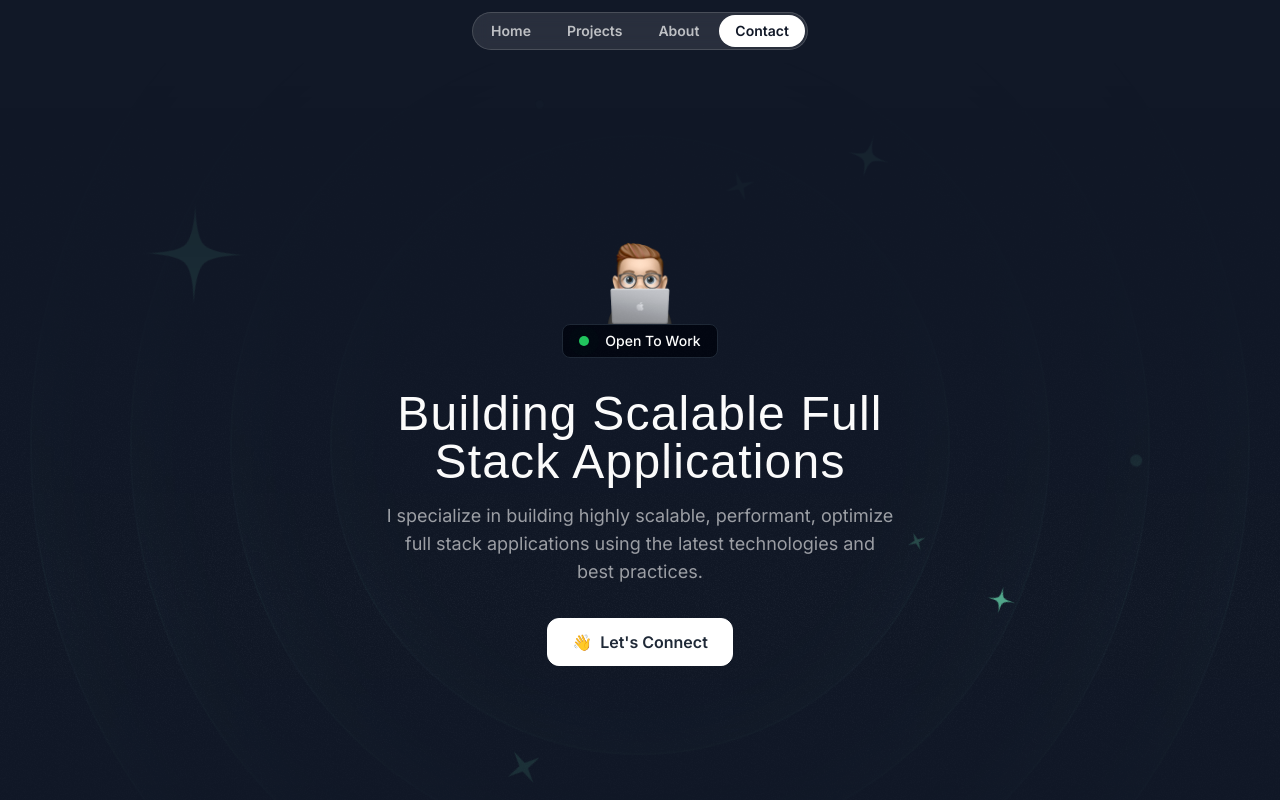
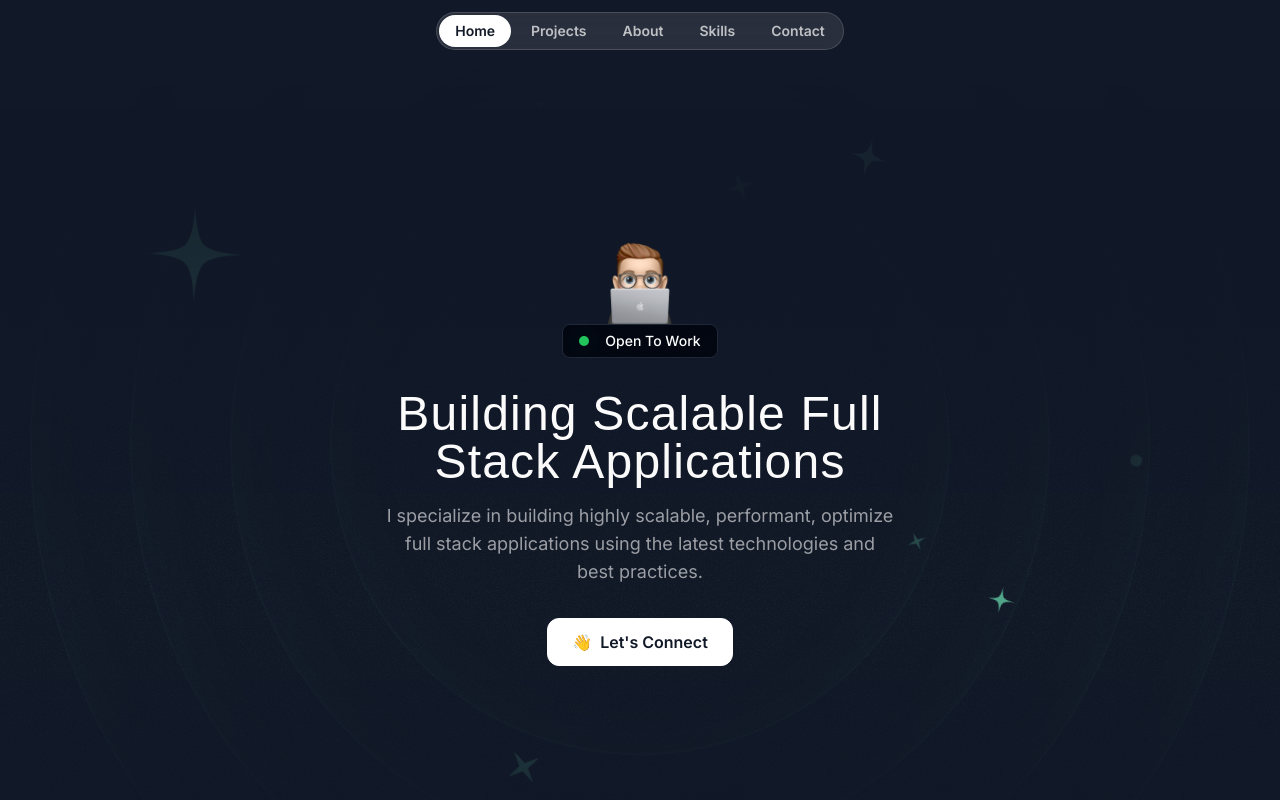
Before and after one commit to Awais-Ansarii/my-portfolio, a Next.js app: page / in a window 1280 px wide. Shown: the top 800 px of the page. Built offline with nearby package versions, Linux system fonts and the light colour scheme; a web font is replaced by a local one.

Commit message:
minor updates

```diff
--- a/src/sections/About.tsx
+++ b/src/sections/About.tsx
@@ -65,8 +65,8 @@ export const AboutSection = () => {
   };
 
   return (
-    <div className="py-20 lg:py-28">
-      <div className="container">
+    <div id={"about"} className="py-20 lg:py-28">
+      <div id={"skill"} className="container">
         <SectionHeader
           title={"About Me"}
           eyebrow={"A Glimpse into my world"}
@@ -77,8 +77,8 @@ export const AboutSection = () => {
           <div className="grid grid-cols-1 gap-8 md:grid-cols-5 lg:grid-cols-3">
             <Card className="h-[320px] md:col-span-3 lg:col-span-3">
               <CardHeader
-                title="My Tech-Stack"
-                description="Explore the technologies and tools I am proficient in"
+                title="Skills & Tech-Stack"
+                description="Explore the skills, technologies and tools I am proficient in"
               />
               <ToolboxItems
                 technologies={technologies}
--- a/src/sections/Contact.tsx
+++ b/src/sections/Contact.tsx
@@ -31,7 +31,7 @@ export const ContactSection = ({}) => {
   return (
     <div className="py-16 pt-10 ">
       <div className="container">
-        <div id="contact" className="relative text-center md:text-left bg-gradient-to-r from-emerald-300 to-sky-400 rounded-3xl py-8 px-10 text-gray-900 overflow-hidden z-0">
+        <div id="contact" className="relative text-center md:text-left bg-gradient-to-r from-emerald-300 to-sky-400 rounded-3xl py-8 lg:py-16 px-10 text-gray-900 overflow-hidden z-0">
           <div
             className="absolute inset-0 -z-10 opacity-10"
             style={{
--- a/src/sections/Header.tsx
+++ b/src/sections/Header.tsx
@@ -1,22 +1,55 @@
+"use client";
+
 import Link from "next/link";
-import React from "react";
+import React, { useState } from "react";
 
 const Header = () => {
+  const [active, setActive] = useState("#");
+
+  const SelectedSectionCss =
+    "bg-white text-gray-900 hover:text-gray-900 hover:bg-white/70";
+
   return (
     <div className="flex justify-center items-center fixed top-3 z-50 mx-auto w-full">
       <nav className="flex gap-1 p-0.5 border border-white/15 bg-white/10 rounded-full backdrop-blur">
-        <Link href={"#"} className="nav-item">
+
+        <Link
+          href="#"
+          onClick={() => setActive("#")}
+          className={`nav-item ${active === "#" ? SelectedSectionCss : ""}`}
+        >
           Home
         </Link>
-        <Link href={"#"} className="nav-item">
+
+        <Link
+          href="#project"
+          onClick={() => setActive("#project")}
+          className={`nav-item ${active === "#project" ? SelectedSectionCss : ""}`}
+        >
           Projects
         </Link>
-        <Link href={"#"} className="nav-item">
+
+        <Link
+          href="#about"
+          onClick={() => setActive("#about")}
+          className={`nav-item ${active === "#about" ? SelectedSectionCss : ""}`}
+        >
           About
         </Link>
+
         <Link
-          href={"#"}
-          className="nav-item bg-white text-gray-900 hover:text-gray-900 hover:bg-white/70"
+          href="#skill"
+          onClick={() => setActive("#skill")}
+          className={`nav-item ${active === "#skill" ? SelectedSectionCss : ""}`}
+        >
+          Skills
+        </Link>
+
+
+        <Link
+          href="#contact"
+          onClick={() => setActive("#contact")}
+          className={`nav-item ${active === "#contact" ? SelectedSectionCss : ""}`}
         >
           Contact
         </Link>
--- a/src/sections/Hero.tsx
+++ b/src/sections/Hero.tsx
@@ -9,7 +9,7 @@ import Link from "next/link";
 
 export const HeroSection = ({}) => {
   return (
-    <div className="py-32 md:py-44 lg:py-56 relative z-0 overflow-x-clip">
+    <section className="py-32 md:py-44 lg:py-56 relative z-0 overflow-x-clip">
       <div
         className="absolute inset-0 [mask-image:linear-gradient(to bottom, transparent, rgba(0, 0, 0, 0.1), rgba(0, 0, 0, 0.7), transparent)]"
         style={{
@@ -159,12 +159,12 @@ export const HeroSection = ({}) => {
            <span>👋</span>
             <span className="font-semibold">Let&apos;s Connect</span>
           </Link> */}
-          <Link href={"#contact"} className="group inline-flex px-6 h-12 relative z-[999] text-gray-800  items-center gap-2 border cursor-pointer rounded-xl border-white bg-white">
+          <Link href={"#contact"} className="group inline-flex px-6 h-12 relative z-[999] text-gray-900  items-center gap-2 border cursor-pointer rounded-xl border-white bg-white">
             <span className="group-hover:animate-ping hover:!text-gray-950">👋</span>
             <span className="font-semibold hover:text-gray-950">Let&apos;s Connect</span>
           </Link>
         </div>
       </div>
-    </div>
+    </section>
   );
 };
--- a/src/sections/Projects.tsx
+++ b/src/sections/Projects.tsx
@@ -49,8 +49,8 @@ const portfolioProjects = [
 
 export const ProjectsSection = () => {
   return (
-    <section className="pb-16 lg:py-24">
-      <div className="container">
+    <section id={"project"} className="pb-16 lg:py-24">
+      <div  className="container">
         <SectionHeader title={"Featured Projects"} eyebrow={"Real World Results"} description={"See how I built these awesome projects in real life."} />
 
         <div className="flex flex-col gap-20 mt-10 md:mt-20">
```
